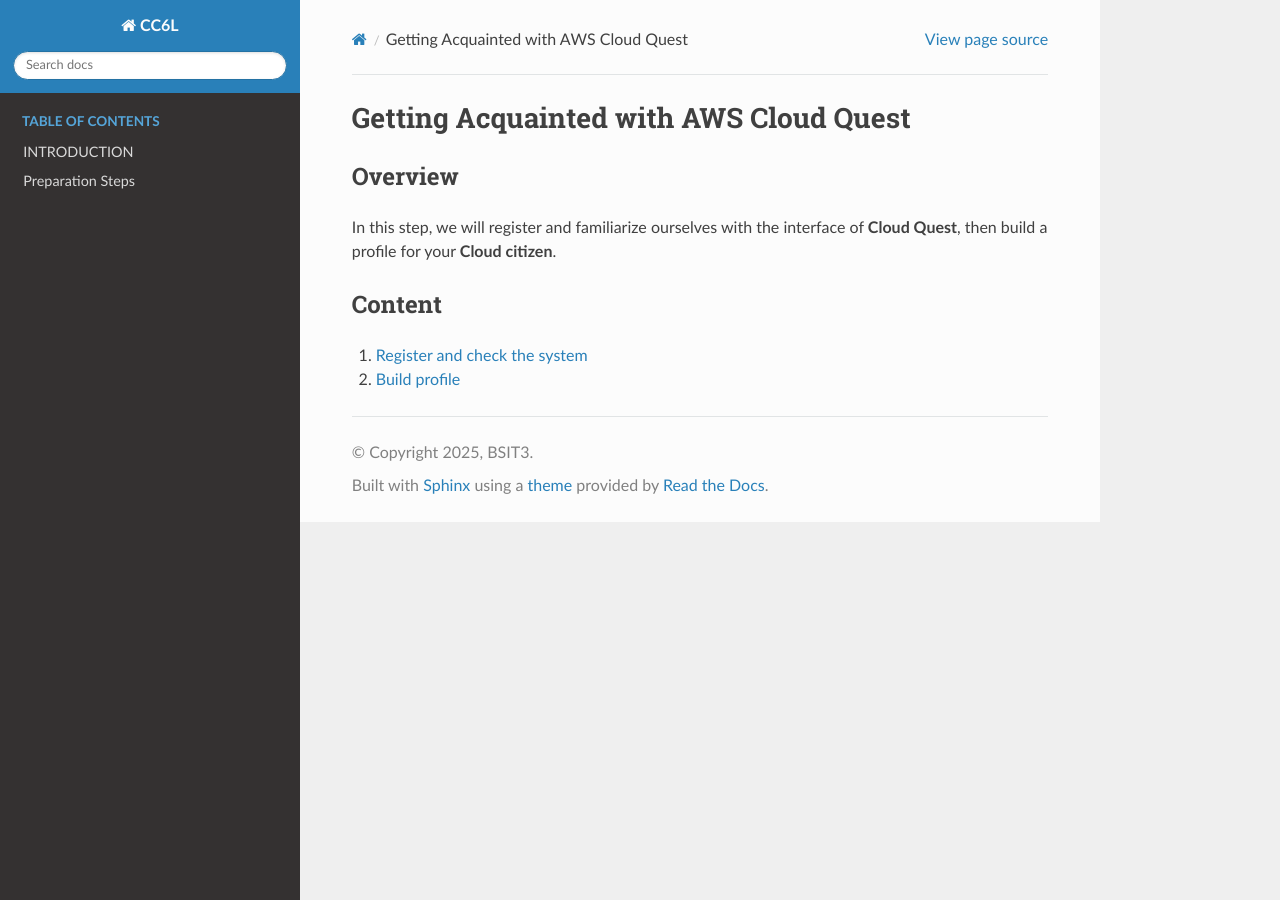
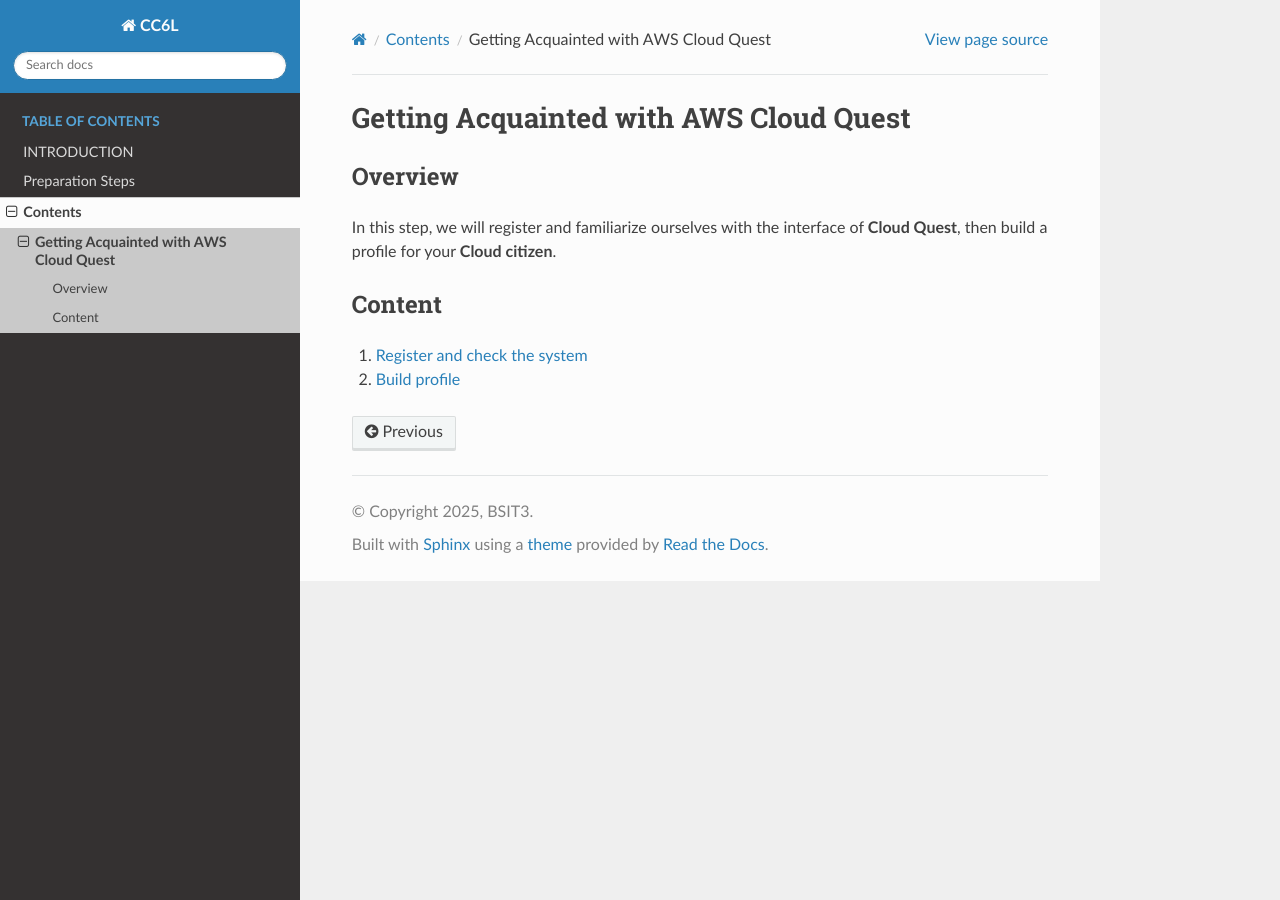
Before and after one commit to jambybrillo/aws_partitioner, a Sphinx documentation site: the page built from docs/source/Register_and_test_the_system.rst, in a window 1280 px wide. Built offline with Sphinx 7.4.7 and the Read the Docs theme 3.1.0, drawn with Linux system fonts in a browser that asks for light colours; pages that are not in the unit, such as notebooks, are missing from menus.

Commit message:
Update index.rst

```diff
--- a/docs/source/index.rst
+++ b/docs/source/index.rst
@@ -27,4 +27,4 @@
 
    Introduction
    Preparation_Steps
-   Getting_acquainted_with_AWS_Cloud_Quest
+   Getting_Acquainted_with_AWS_Cloud_Quest
```
